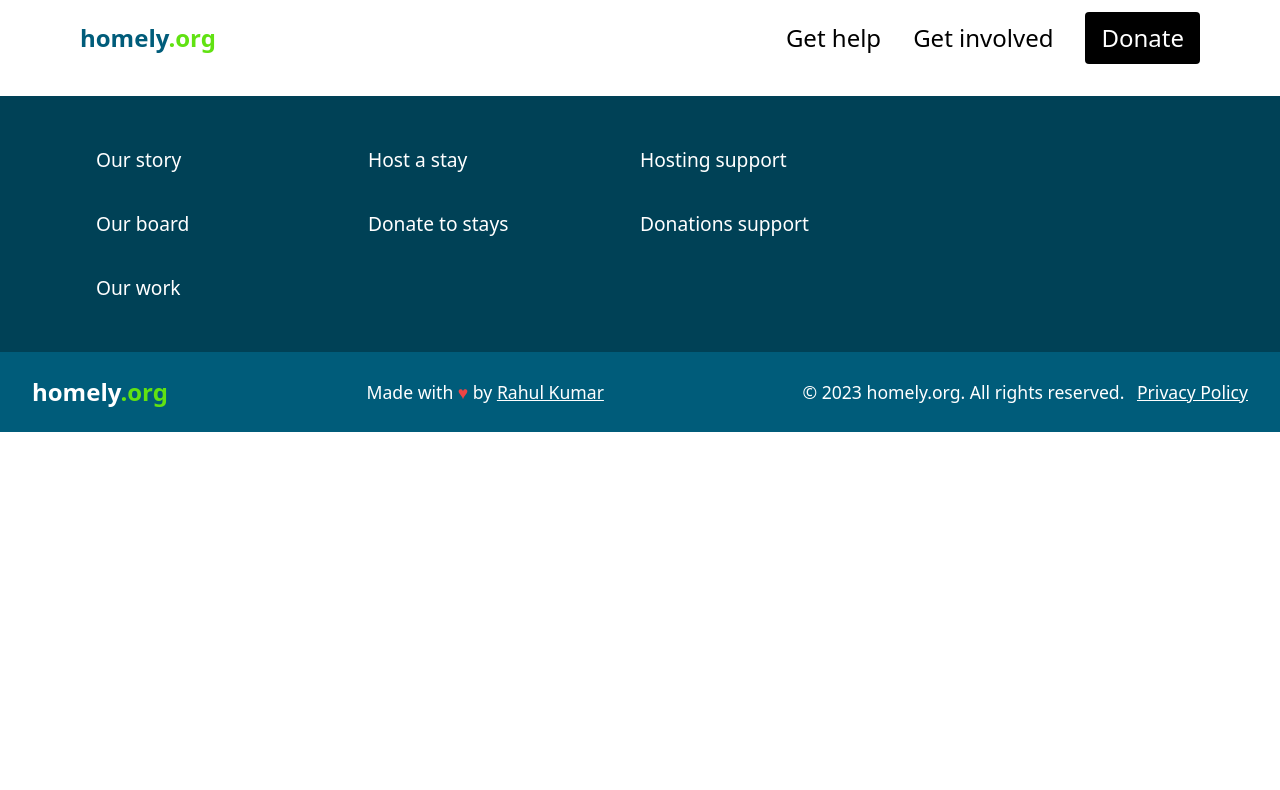
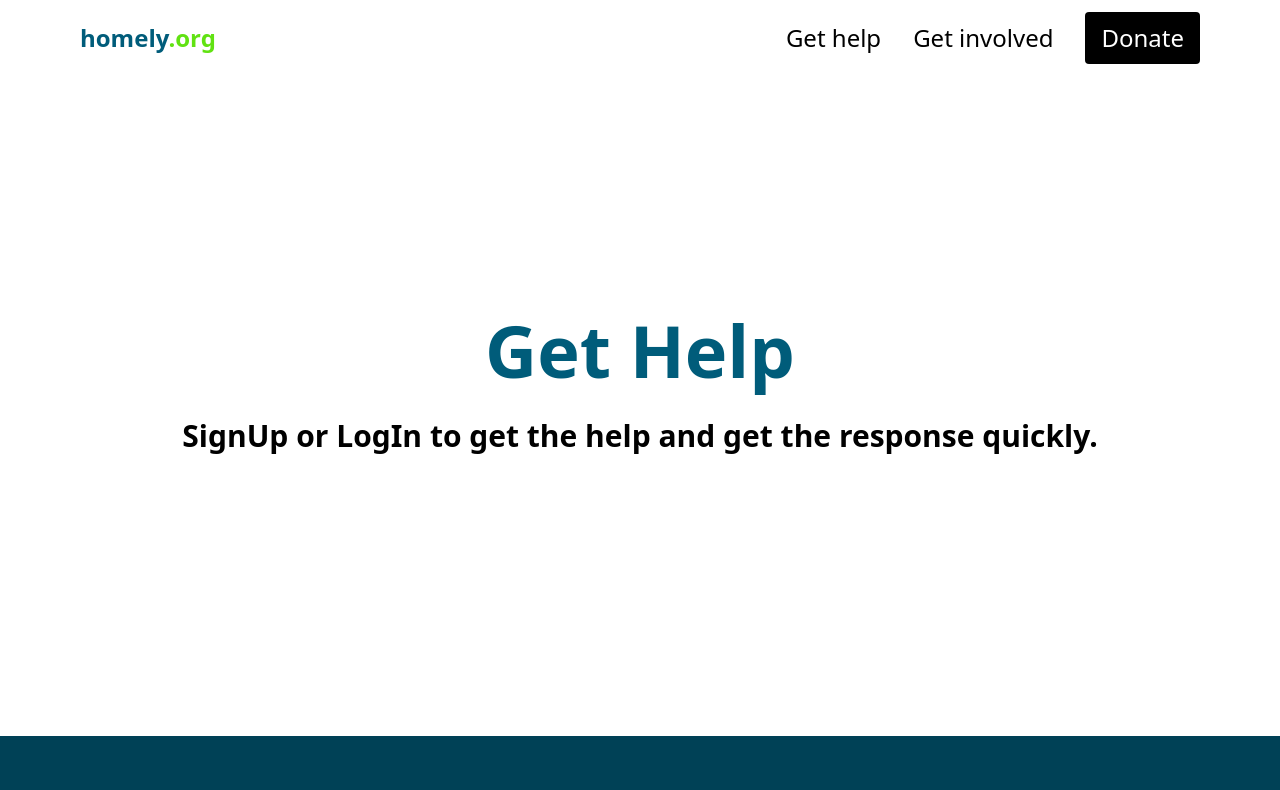
Before and after one commit to rahulkumarpahwa/homely, a React (Vite) app in the folder Frontend/: page /gethelp in a window 1280 px wide. Shown: the top 790 px of the page. Built offline with nearby package versions, Linux system fonts and the light colour scheme.

Commit message:
feat: Add GetHelp page and integrate it into the routing

```diff
--- a/Frontend/src/App.jsx
+++ b/Frontend/src/App.jsx
@@ -5,6 +5,7 @@ import Donate from "./pages/donate";
 import GetInvolved from "./pages/getInvolved";
 import {Navbar} from "./components/Navbar.jsx"
 import { Footer } from "./components/Footer.jsx";
+import GetHelp from "./pages/gethelp.jsx";
 
 function App() {
   return (
@@ -15,6 +16,7 @@ function App() {
         <Route path="/about" element={<About />} />
         <Route path="/donate" element={<Donate />} />
         <Route path="/getinvolved" element={<GetInvolved />} />
+        <Route path="/gethelp" element={<GetHelp />} />
       </Routes>
       <Footer />
     </BrowserRouter>
--- /dev/null
+++ b/Frontend/src/pages/gethelp.jsx
@@ -0,0 +1,26 @@
+import { Link } from "react-router-dom";
+
+const GetHelp = () => {
+  return (
+    <div>
+      <div className="min-h-[80vh] flex flex-col items-center justify-center py-16">
+        <h1 className="text-7xl font-bold text-[#005c7a] mb-8">Get Help</h1>
+        <p className="text-3xl font-bold">
+          {" "}
+          <Link className="hover:underline" to="/signup">
+            {" "}
+            SignUp
+          </Link>{" "}
+          or{" "}
+          <Link to="/login" className="hover:underline">
+            {" "}
+            LogIn
+          </Link>{" "}
+          to get the help and get the response quickly.
+        </p>
+      </div>
+    </div>
+  );
+};
+
+export default GetHelp;
```
